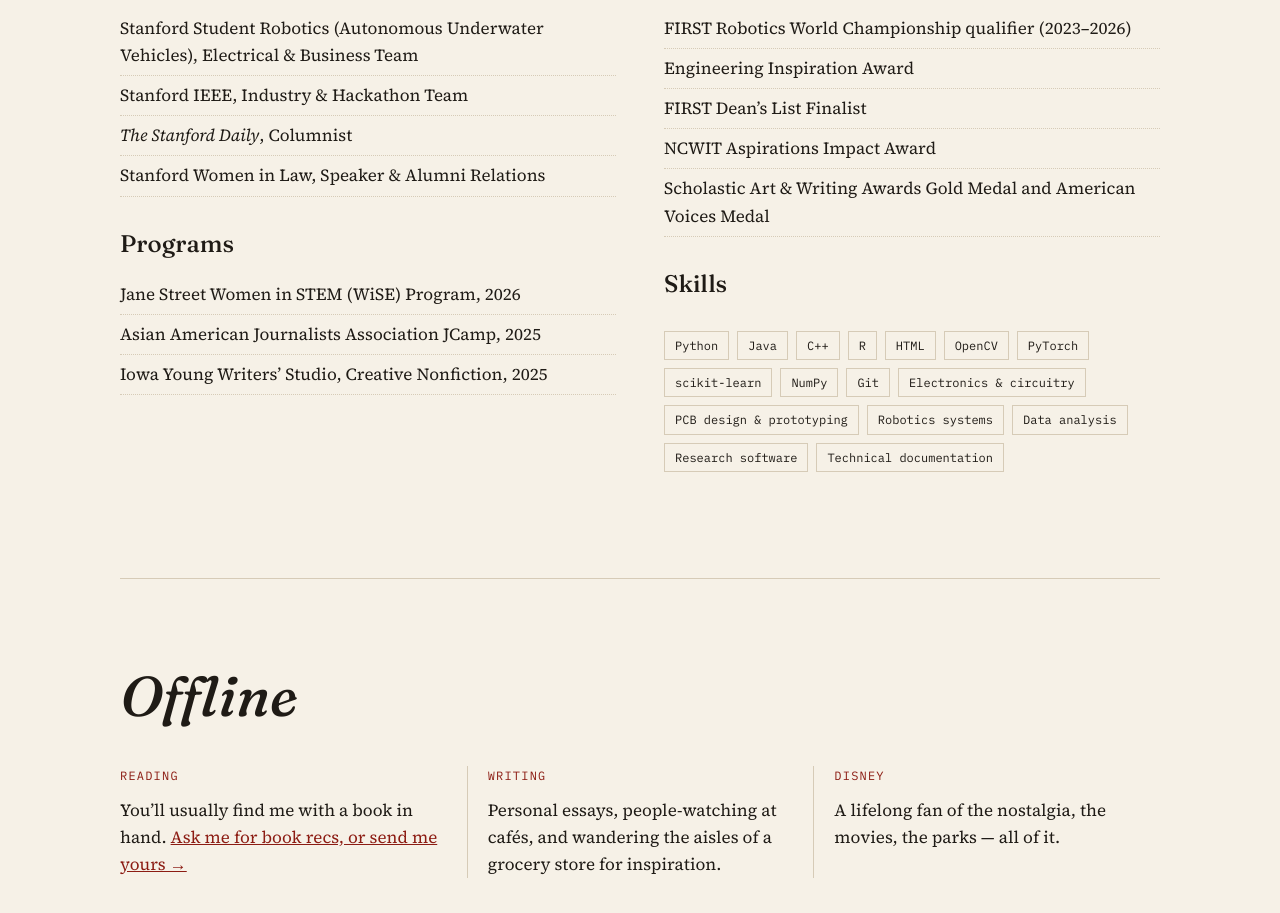
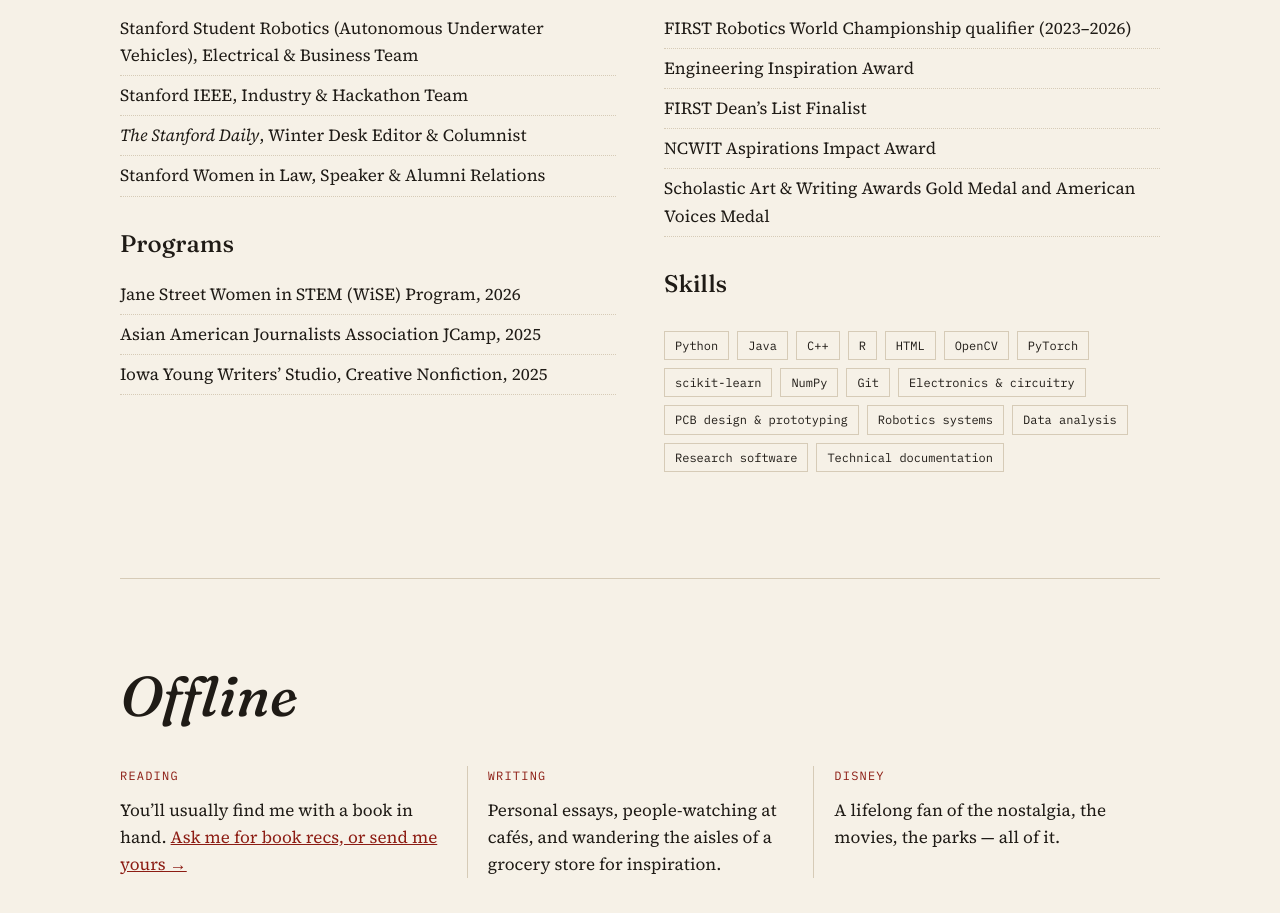
Before and after one commit to ssarahyao/ssarahyao.github.io, a plain HTML site: page index.html in a window 1280 px wide. Shown: the part 6192-7105 px from the top of the page. Drawn offline with Linux system fonts and the light colour scheme.

Commit message:
Add Winter Desk Editor role for The Stanford Daily
Co-Authored-By: Claude Opus 5.5 <noreply@anthropic.com>

```diff
--- a/index.html
+++ b/index.html
@@ -237,7 +237,7 @@
           <ul class="plain">
             <li>Stanford Student Robotics (Autonomous Underwater Vehicles), Electrical &amp; Business Team</li>
             <li>Stanford IEEE, Industry &amp; Hackathon Team</li>
-            <li><em>The Stanford Daily</em>, Columnist</li>
+            <li><em>The Stanford Daily</em>, Winter Desk Editor &amp; Columnist</li>
             <li>Stanford Women in Law, Speaker &amp; Alumni Relations</li>
           </ul>
           <h3 class="small-head small-head-gap">Programs</h3>
```
Also changed, not shown: 1 other file.
